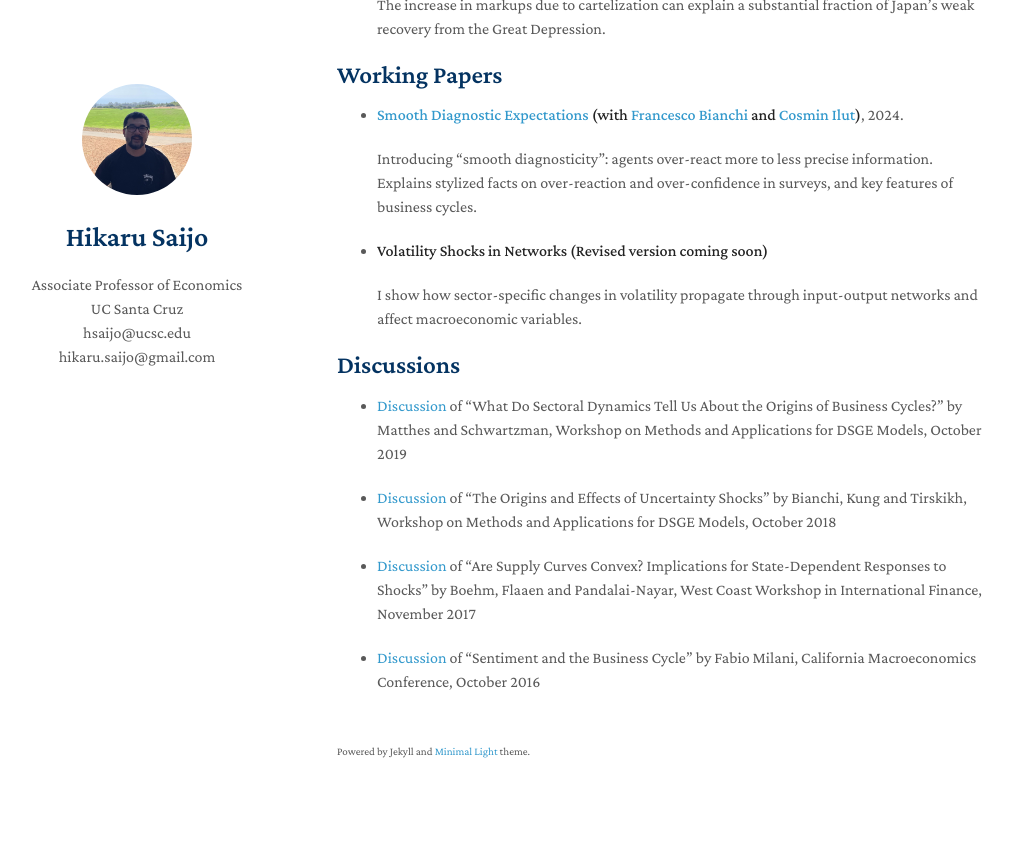
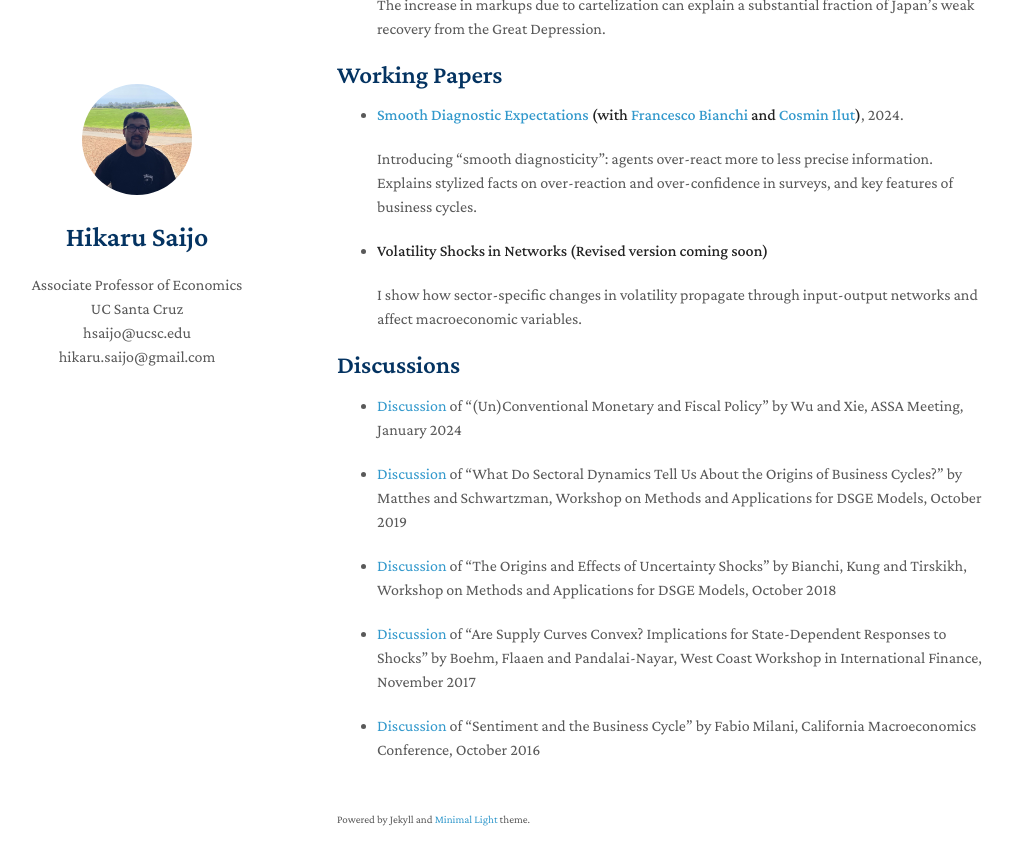
Before and after one commit to hsaijo/hsaijo.github.io, a Jekyll site: the page built from index.md, in a window 1280 px wide and 900 px high, scrolled down 1430 px. Shown: the top 865 px of the window, without its empty margins (133-1146 px from the left). Built offline with Jekyll 4.4.1, drawn with Linux system fonts in a browser that asks for light colours; nearby versions of some CDN libraries; a style sheet for code colours, icons or effects is not loaded; before the commit the page ends 2262 px from its top, so only the background shows below that.

Commit message:
Update index.md

```diff
--- a/index.md
+++ b/index.md
@@ -76,6 +76,8 @@ Pronunciation: He-Ka-Ru Sigh-Joe (Ka as in Kamala)
 
 ## Discussions
 
+* [Discussion](http://hsaijo.github.io/files/wu_xie_discussion.pdf) of "(Un)Conventional Monetary and Fiscal Policy” by Wu and Xie, ASSA Meeting, January 2024
+
 * [Discussion](http://hsaijo.github.io/files/MS_slide.pdf) of "What Do Sectoral Dynamics Tell Us About the Origins of Business Cycles?” by Matthes and Schwartzman, Workshop on Methods and Applications for DSGE Models, October 2019
 
 * [Discussion](http://hsaijo.github.io/files/BKT_slide.pdf) of "The Origins and Effects of Uncertainty Shocks" by Bianchi, Kung and Tirskikh, Workshop on Methods and Applications for DSGE Models, October 2018
```
